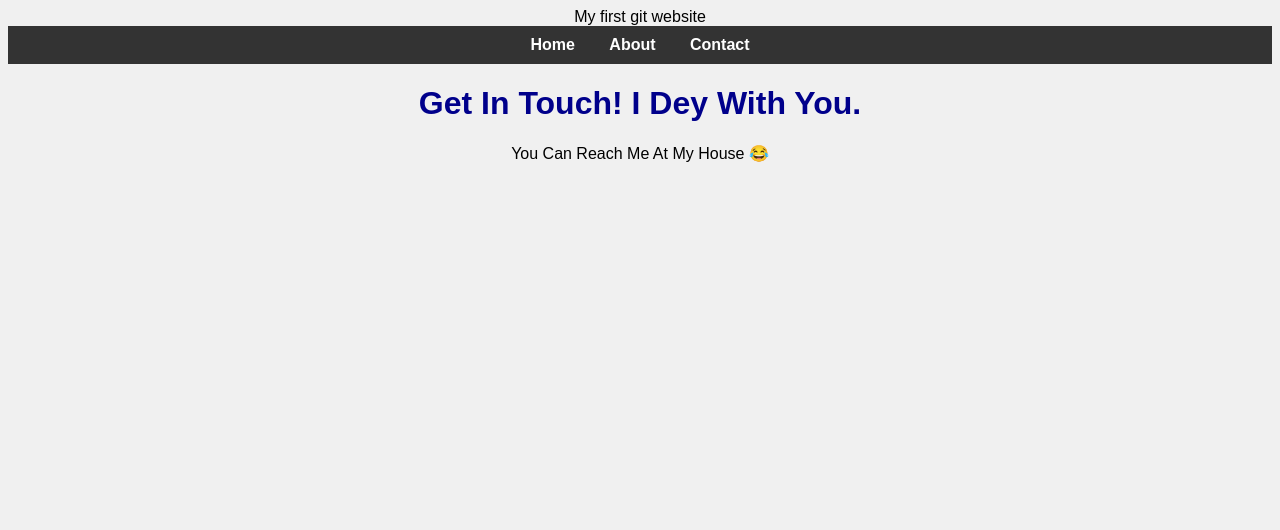
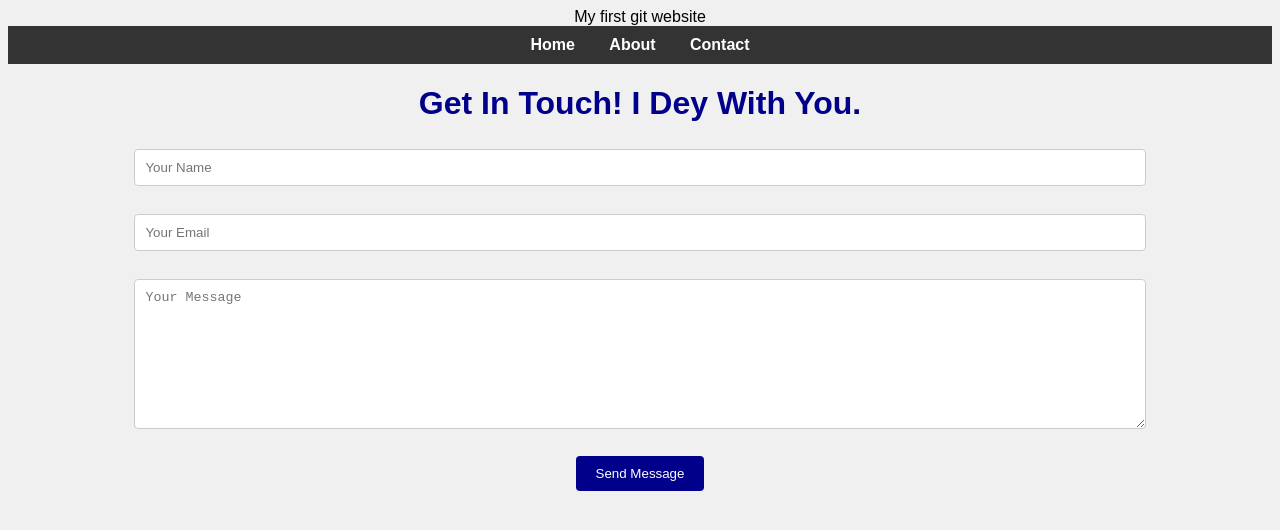
Before and after one commit to thekidsvision/git-practice, a plain HTML site: page contact.html in a window 1280 px wide. Drawn offline with Linux system fonts and the light colour scheme.

Commit message:
Feature: Add functional contact form structure

```diff
--- a/contact.html
+++ b/contact.html
@@ -15,7 +15,18 @@
     </nav>
     <h1We><title>Feel Free To Contact Me</title>
     </h1><h1>Get In Touch! I Dey With You.</h1>
-    <p> You Can Reach Me At My House 😂</p>
+    <p> <form action="https://formsubmit.co/thekidsvision@gmail.com" method="POST">
+    <input type="text" name="name" placeholder="Your Name" required>
+    <br><br>
+
+    <input type="email" name="email" placeholder="Your Email" required>
+    <br><br>
+
+    <textarea name="message" placeholder="Your Message" required></textarea>
+    <br><br>
+
+    <button type="submit">Send Message</button>
+</form></p>
 </body>
 
 </html>
--- a/style.css
+++ b/style.css
@@ -38,3 +38,31 @@ nav a {
 nav a:hover {
     color: #ffcc00; /* Bright yellow on hover */
 }
+
+/* Style for all input fields and the textarea */
+input[type="text"],
+input[type="email"],
+textarea {
+    width: 80%; /* Makes inputs wide */
+    padding: 10px;
+    margin: 5px 0;
+    border: 1px solid #ccc;
+    border-radius: 4px; /* Slightly rounded corners */
+    box-sizing: border-box;
+}
+
+/* Style the textarea to be a bit taller */
+textarea {
+    height: 150px;
+    resize: vertical; /* Allows resizing only vertically */
+}
+
+/* Style the submit button */
+button[type="submit"] {
+    background-color: darkblue;
+    color: white;
+    padding: 10px 20px;
+    border: none;
+    border-radius: 4px;
+    cursor: pointer; /* Changes mouse cursor to pointer */
+}
```
